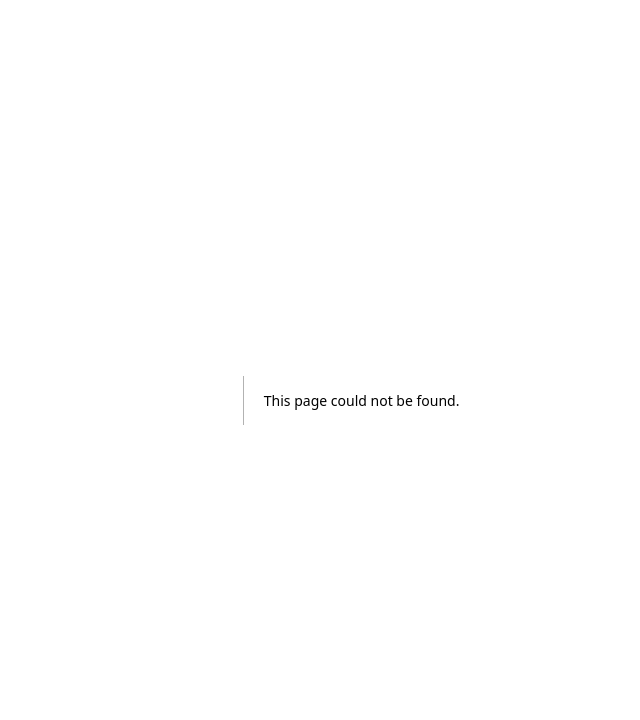
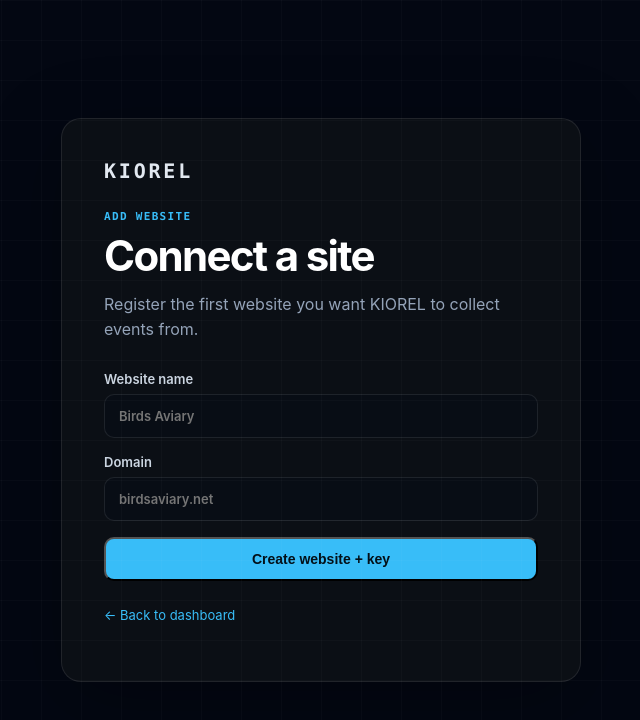
Before and after one commit to abdulkayumh-lab/kiorel-web, a Next.js app: page /dashboard/websites/new in a window 1280 px wide. Before the commit this address had no page. Shown: the top 720 px of the page, without its empty margins (319-959 px from the left). Built offline with nearby package versions, Linux system fonts and the light colour scheme.

Commit message:
feat: add website onboarding form

```diff
--- /dev/null
+++ b/app/dashboard/websites/new/page.tsx
@@ -0,0 +1,69 @@
+"use client";
+
+import { FormEvent, useState } from "react";
+import Link from "next/link";
+import { useRouter } from "next/navigation";
+
+export default function NewWebsitePage() {
+  const router = useRouter();
+  const [name, setName] = useState("");
+  const [domain, setDomain] = useState("");
+  const [apiKey, setApiKey] = useState("");
+  const [message, setMessage] = useState("");
+  const [loading, setLoading] = useState(false);
+
+  async function submit(event: FormEvent<HTMLFormElement>) {
+    event.preventDefault();
+    setLoading(true);
+    setMessage("");
+
+    const response = await fetch("/api/websites", {
+      method: "POST",
+      headers: { "content-type": "application/json" },
+      body: JSON.stringify({ name, domain }),
+    });
+    const data = await response.json();
+
+    if (!response.ok) {
+      setMessage(data.error ?? "Could not add website.");
+      setLoading(false);
+      return;
+    }
+
+    setApiKey(data.api_key);
+    setLoading(false);
+  }
+
+  if (apiKey) {
+    return (
+      <main className="auth-shell">
+        <div className="auth-card">
+          <span className="mono auth-label">INGESTION KEY CREATED</span>
+          <h1>Save this key.</h1>
+          <p>KIOREL will not display the full secret again. Store it securely before continuing.</p>
+          <div className="key-box">{apiKey}</div>
+          <button className="button primary" onClick={() => router.push("/dashboard")}>Continue to dashboard</button>
+          <p className="auth-message">Treat this key like a credential. Never publish it in browser-visible source code or commit it to Git.</p>
+        </div>
+      </main>
+    );
+  }
+
+  return (
+    <main className="auth-shell">
+      <div className="auth-card">
+        <Link className="brand" href="/dashboard">KIOREL</Link>
+        <span className="mono auth-label">ADD WEBSITE</span>
+        <h1>Connect a site</h1>
+        <p>Register the first website you want KIOREL to collect events from.</p>
+        <form onSubmit={submit} className="auth-form">
+          <label>Website name<input required value={name} onChange={(e) => setName(e.target.value)} placeholder="Birds Aviary" /></label>
+          <label>Domain<input required value={domain} onChange={(e) => setDomain(e.target.value)} placeholder="birdsaviary.net" /></label>
+          <button className="button primary" disabled={loading}>{loading ? "Creating…" : "Create website + key"}</button>
+        </form>
+        {message && <p className="auth-message">{message}</p>}
+        <p className="auth-footer"><Link href="/dashboard">← Back to dashboard</Link></p>
+      </div>
+    </main>
+  );
+}
```
